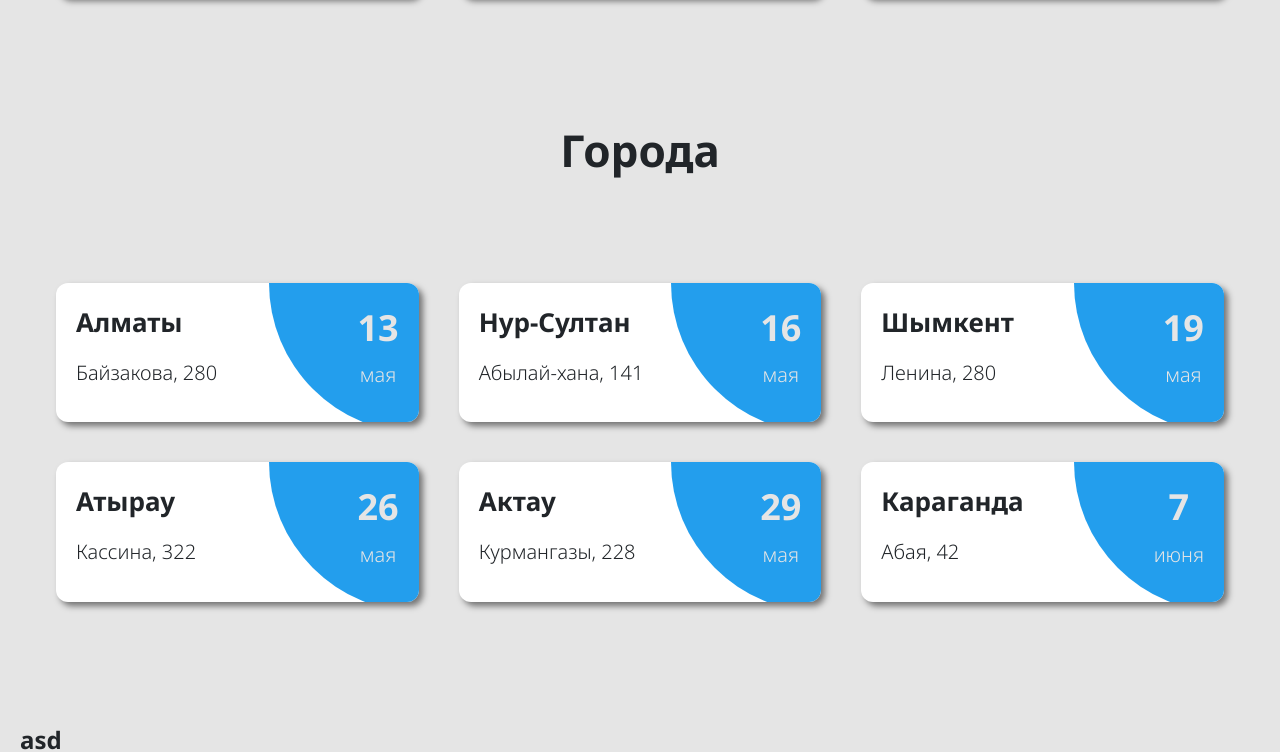
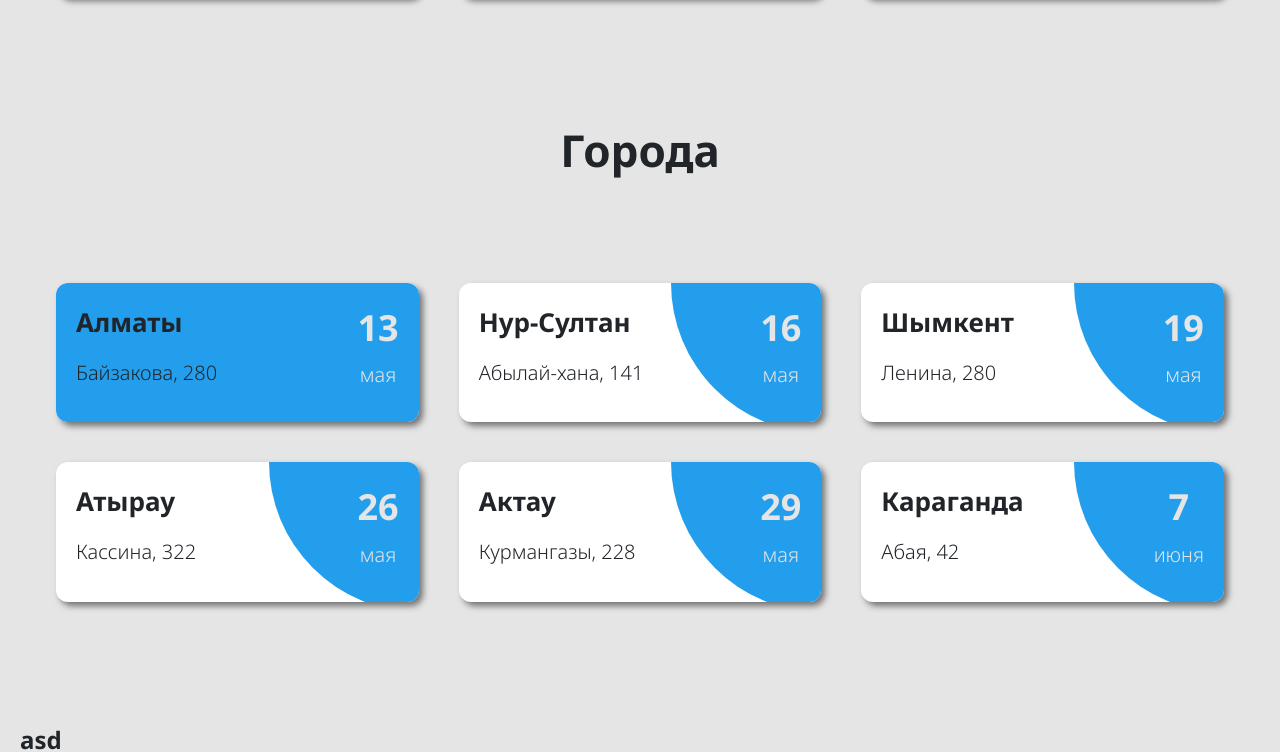
Before and after one commit to ReaverJS/aika-events, a plain HTML site: page index.html in a window 1280 px wide. In both pictures the pointer is over the element 237 px from the left and 1751 px from the top of the page. Shown: the part 1399-2151 px from the top of the page. Drawn offline with Linux system fonts and the light colour scheme.

```diff
--- a/assets/css/cities-cards.css
+++ b/assets/css/cities-cards.css
@@ -66,4 +66,11 @@
     background-color: var(--primary-color);
     border-radius: 100%;
     z-index: 1;
+
+    transition: width 1.5s, height 1.5s;
 }
+
+.cities-wrapper .city:hover::before {
+    width: 900px;
+    height: 900px;
+}
```
